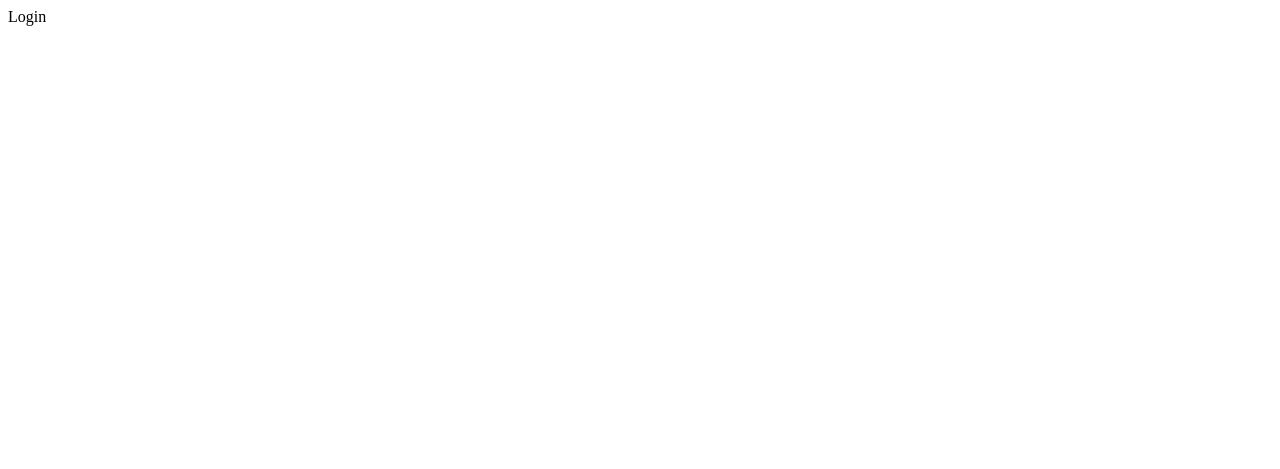
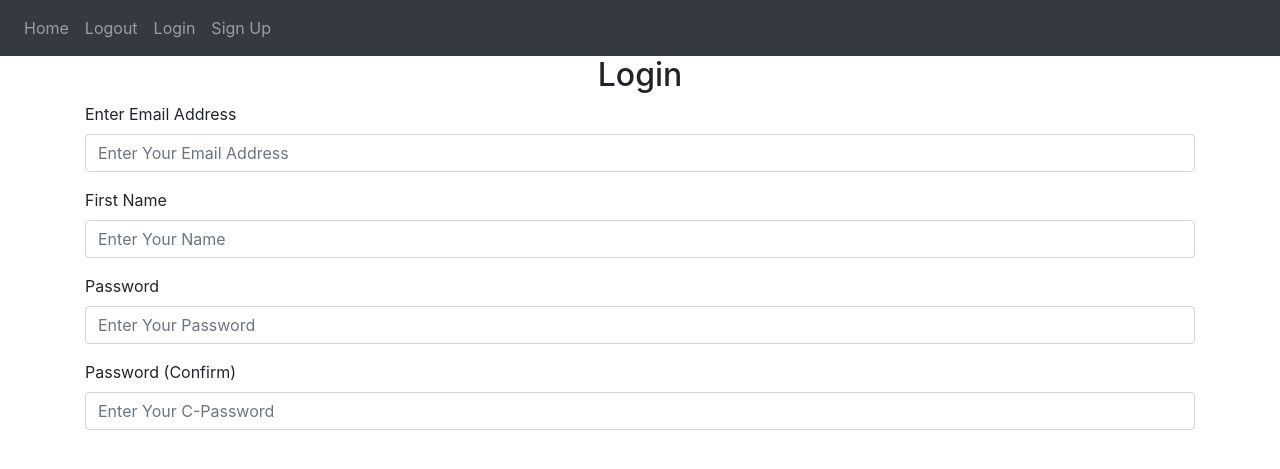
Before and after one commit to Sayeem25/python_loginApp, a Flask app: page /login in a window 1280 px wide. Before the commit the part shown is almost empty. Shown: the top 469 px of the page. Run offline with Flask 2, Linux system fonts and the light colour scheme; some libraries are stand-ins or nearby versions.

Commit message:
second commit

```diff
--- a/website/auth.py
+++ b/website/auth.py
@@ -1,15 +1,17 @@
-from flask import Blueprint
+from cgitb import text
+from xmlrpc.client import boolean
+from flask import Blueprint, render_template
 
 auth = Blueprint('auth', __name__)
 
 @auth.route('/login')
 def login():
-    return "<p>Login</p>"
+    return render_template("login.html", boolean=True)
 
 @auth.route('/logout')
 def logout():
-    return "<p>Logout</p>"
+    return render_template("logout.html")
 
 @auth.route('/sign-up')
 def sign_up():
-    return "<p>Sign-Up</p>"
+    return render_template("sign_up.html")
--- a/website/templates/base.html
+++ b/website/templates/base.html
@@ -37,7 +37,8 @@
             </div>
         </nav>
 
-        <div class="nav"></div>
+        <div class="container">{% block content %} {% endblock %}
+        </div>
         <script
             src="https://code.jquery.com/jquery-3.2.1.slim.min.js"
             integrity="sha384-KJ3o2DKtIkvYIK3UENzmM7KCkRr/rE9/Qpg6aAZGJwFDMVNA/GpGFF93hXpG5KkN"
--- a/website/templates/home.html
+++ b/website/templates/home.html
@@ -1 +1,4 @@
-{% extends 'base.html' %} {% block title %}Myapp{% endblock %}
+{% extends 'base.html' %} {% block title %}Home Page{% endblock %}
+{% block content %}
+    <h1>This is the Home Page</h1>
+{% endblock %}
--- /dev/null
+++ b/website/templates/login.html
@@ -0,0 +1,23 @@
+{% extends 'base.html' %} {% block title %}Login Page{% endblock %}
+{% block content %}
+    <form method="POST">
+        <h2 align="center">Login</h2>
+        <div class="form-group">
+            <label for="email">Enter Email Address</label>
+            <input type="email" class="form-control" id="email" name="email" placeholder="Enter Your Email Address">
+        </div>
+        <div class="form-group">
+            <label for="name">First Name</label>
+            <input type="text" class="form-control" id="name" name="name" placeholder="Enter Your Name">
+        </div>
+        <div class="form-group">
+            <label for="password">Password</label>
+            <input type="password" class="form-control" id="pass" name="pass" placeholder="Enter Your Password">
+        </div>
+        <div class="form-group">
+            <label for="confirmpassword">Password (Confirm)</label>
+            <input type="confirmpassword" class="form-control" id="cpass" name="cpass" placeholder="Enter Your C-Password">
+        </div>
+
+    </form>
+{% endblock %}
--- /dev/null
+++ b/website/templates/logout.html
@@ -0,0 +1,4 @@
+{% extends 'base.html' %} {% block title %}Logout Page{% endblock %}
+{% block content %}
+    <h1>This is the Logout Page</h1>
+{% endblock %}
--- /dev/null
+++ b/website/templates/sign_up.html
@@ -0,0 +1,4 @@
+{% extends 'base.html' %} {% block title %}Sign-Up Page{% endblock %}
+{% block content %}
+    <h1>This is the Sign-Up Page</h1>
+{% endblock %}
```
